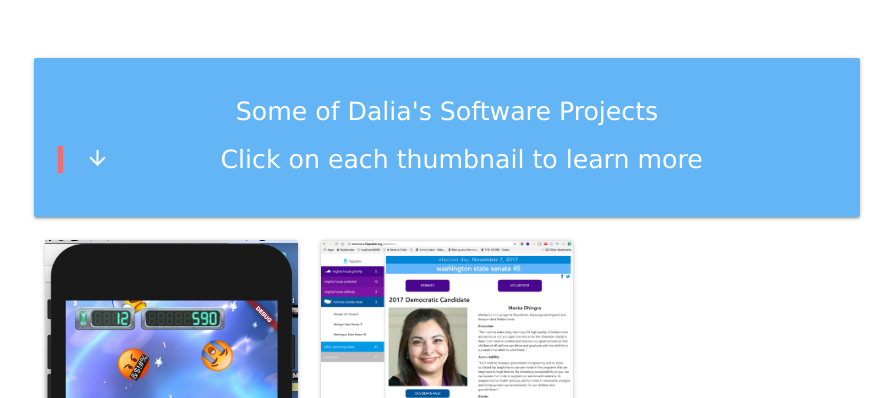
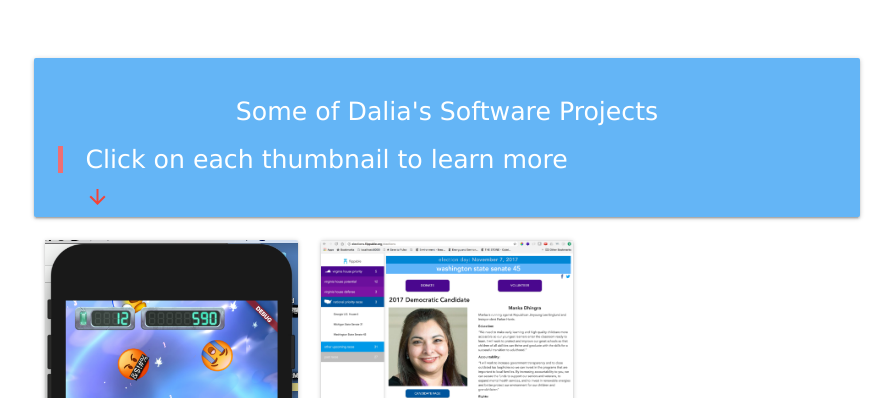
Before and after one commit to dnahol/daliathedev, a plain HTML site: page index.html in a window 1280 px wide. Shown: the top 398 px of the page, without its empty margins (193-1086 px from the left). Drawn offline with nearby package versions, Linux system fonts and the light colour scheme.

Commit message:
Update index.html

```diff
--- a/index.html
+++ b/index.html
@@ -27,8 +27,8 @@
   <div class="container">
     <div class="card-panel blue lighten-2">
       <span><h5 class="white-text center-align flow-text">Some of Dalia's Software Projects</h5></span>
-      <span><blockquote><h6 class="white-text flow-text">Click on each thumbnail to learn more
-        <i class="material-icons left hoverable circle">arrow_downward_alt</i></h6>
+      <span><blockquote><h6 class="white-text flow-text">Click on each thumbnail to learn more</h6>
+        <h6 class="red-text flow-text"><i class="material-icons left hoverable circle">arrow_downward_alt</i></h6>
       </blockquote></span>
 
     </div>
```
